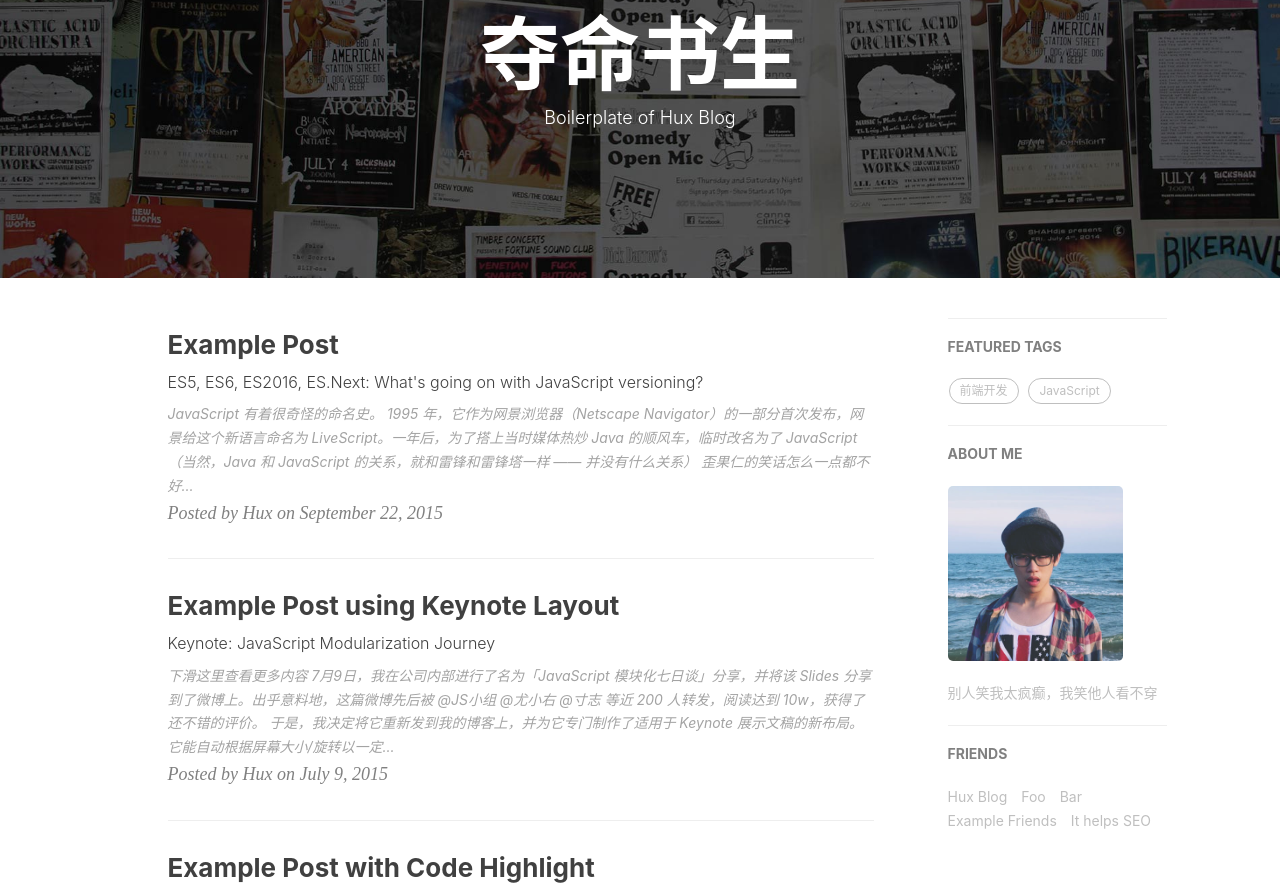
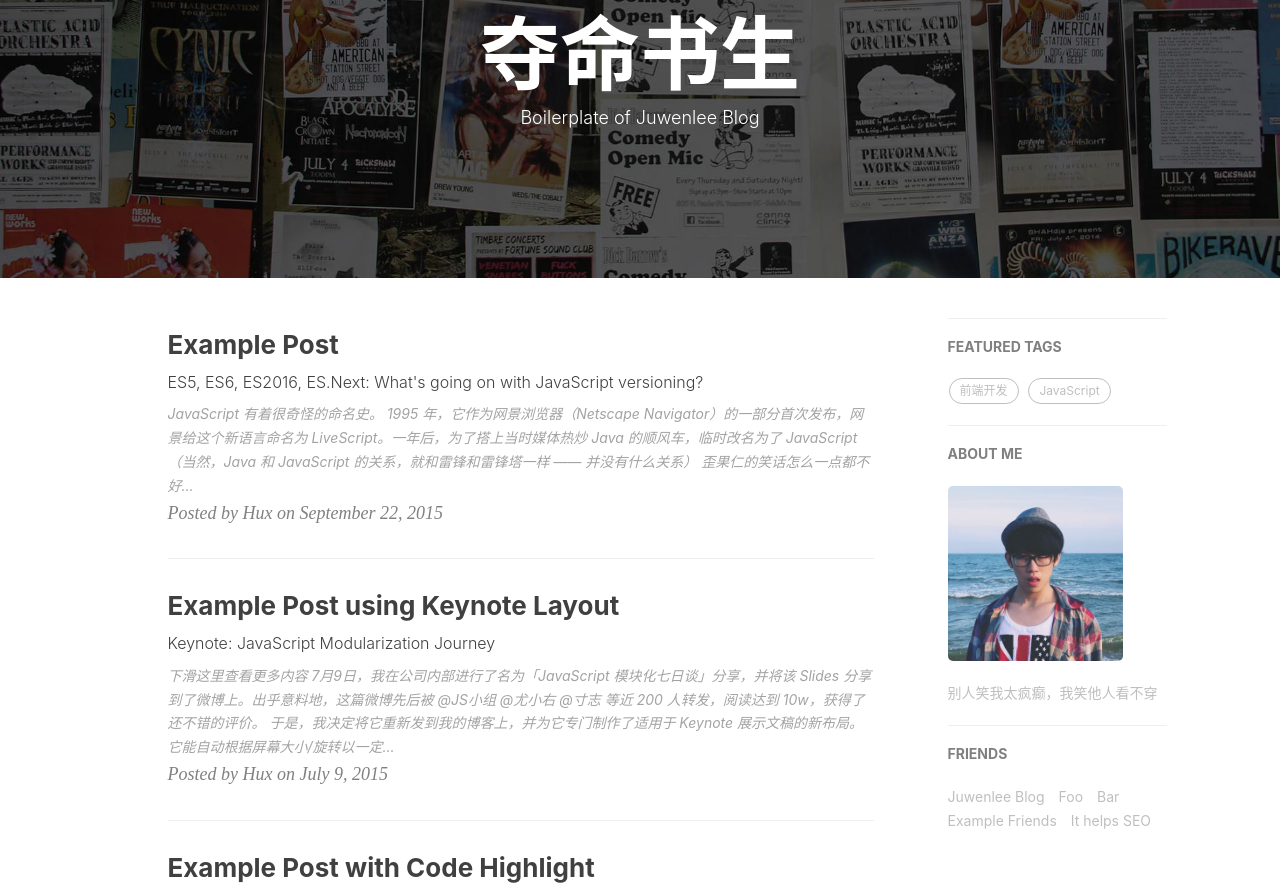
Before and after one commit to Juwenlee/Juwenlee.github.io, a Jekyll site: the page built from index.html, in a window 1280 px wide and 1400 px high. Shown: the part 140-1034 px from the top of the window. Built offline with Jekyll 4.4.1, drawn with Linux system fonts in a browser that asks for light colours; nearby versions of some CDN libraries; the list of posts is cut into pages by our own code; comment, search, counter and statistics services are not loaded.

Commit message:
修改一些名称

```diff
--- a/_config.yml
+++ b/_config.yml
@@ -50,7 +50,7 @@
 #disqus_username: _your_disqus_short_name_
 
 # Duoshuo settings
-duoshuo_username: huxblog
+duoshuo_username: juwenleeblog
 # Share component is depend on Comment so we can NOT use share only.
 duoshuo_share: true                     # set to false if you want to use Comment without Sharing
 
@@ -82,7 +82,7 @@
 # Friends
 friends: [
     {
-        title: "Hux Blog",
+        title: "Juwenlee Blog",
         href: "http://juwenlee1989.me"
     },{
         title: "Foo",
--- a/_includes/footer.html
+++ b/_includes/footer.html
@@ -72,11 +72,11 @@
                 <p class="copyright text-muted">
                     Copyright &copy; {{ site.title }} {{ site.time | date: '%Y' }}
                     <br>
-                    Theme by <a href="http://huangxuan.me">Hux</a> |
+                    Theme by <a href="http://juwenlee.me">Juenlee</a> |
                     <iframe
                         style="margin-left: 2px; margin-bottom:-5px;"
                         frameborder="0" scrolling="0" width="91px" height="20px"
-                        src="https://ghbtns.com/github-btn.html?user=huxpro&repo=huxpro.github.io&type=star&count=true" >
+                        src="https://ghbtns.com/github-btn.html?user=Juwenlee&repo=juwenlee.github.io&type=star&count=true" >
                     </iframe>
                 </p>
             </div>
--- a/_layouts/keynote.html
+++ b/_layouts/keynote.html
@@ -66,7 +66,7 @@
                     style="text-align: right"
                     data-thread-key="{{page.id}}" data-title="{{page.title}}"
                     data-images="{{ site.url }}{{site.baseurl}}/{% if page.header-img %}{{ page.header-img }}{% else %}{{ site.header-img }}{% endif %}"
-                    data-content="{{ content | strip_html | truncate:80 }} | Hux Blog，@Hux黄玄 的个人博客"
+                    data-content="{{ content | strip_html | truncate:80 }} | Juwenlee 的个人博客"
                     data-url="{{site.url}}{{site.baseurl}}{{page.url}}">
                     <div class="ds-share-inline">
                       <ul  class="ds-share-icons-16">
--- a/about.html
+++ b/about.html
@@ -1,7 +1,7 @@
 ---
 layout: page
 title: "About"
-description: "Hey, this is Hux."
+description: "Hey, this is Juwenlee."
 header-img: "img/about-bg.jpg"
 ---
 
@@ -68,7 +68,7 @@
 <!-- 多说评论框 start -->
 <div class="comment">
     <div class="ds-thread"
-    {% if site.duoshuo_username == "huxblog" %}
+    {% if site.duoshuo_username == "juwenleeblog" %}
         data-thread-id="1187623191091085319"
     {% else %}
         data-thread-key="{{site.duoshuo_username}}/about"
--- a/index.html
+++ b/index.html
@@ -1,6 +1,6 @@
 ---
 layout: page
-description: "Boilerplate of Hux Blog"
+description: "Boilerplate of Juwenlee Blog"
 ---
 
 {% for post in paginator.posts %}
```
Also changed, not shown: package.json (+5 -5 lines).
